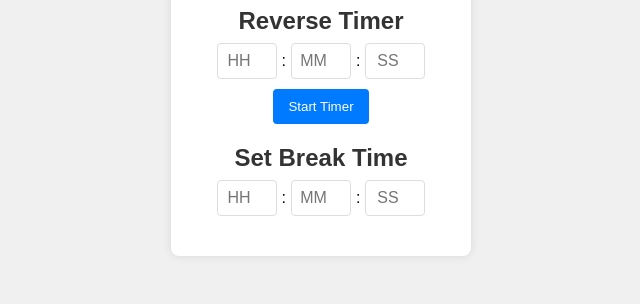
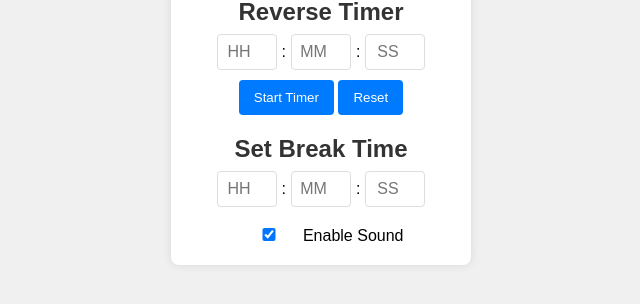
Before and after one commit to tk22kalal2/clock, a plain HTML site: page index.html in a window 1280 px wide. Shown: the part 326-630 px from the top of the page, without its empty margins (319-959 px from the left). Drawn offline with Linux system fonts and the light colour scheme.

Commit message:
Update index.html

```diff
--- a/index.html
+++ b/index.html
@@ -22,6 +22,7 @@
                 <input type="number" id="secondsInput" placeholder="SS" min="0" max="59" />
             </div>
             <button onclick="startCountdown()">Start Timer</button>
+            <button onclick="resetTimer()">Reset</button>
             <p id="countdownDisplay"></p>
         </div>
         <div class="break-timer">
@@ -34,6 +35,13 @@
                 <input type="number" id="breakSecondsInput" placeholder="SS" min="0" max="59" />
             </div>
         </div>
+        <div class="sound-control">
+            <label>
+                <input type="checkbox" id="soundToggle" checked />
+                Enable Sound
+            </label>
+        </div>
+        <audio id="alertSound" src="alert.mp3"></audio> <!-- Replace with your sound file -->
     </div>
     <script src="script.js"></script>
 </body>
```
